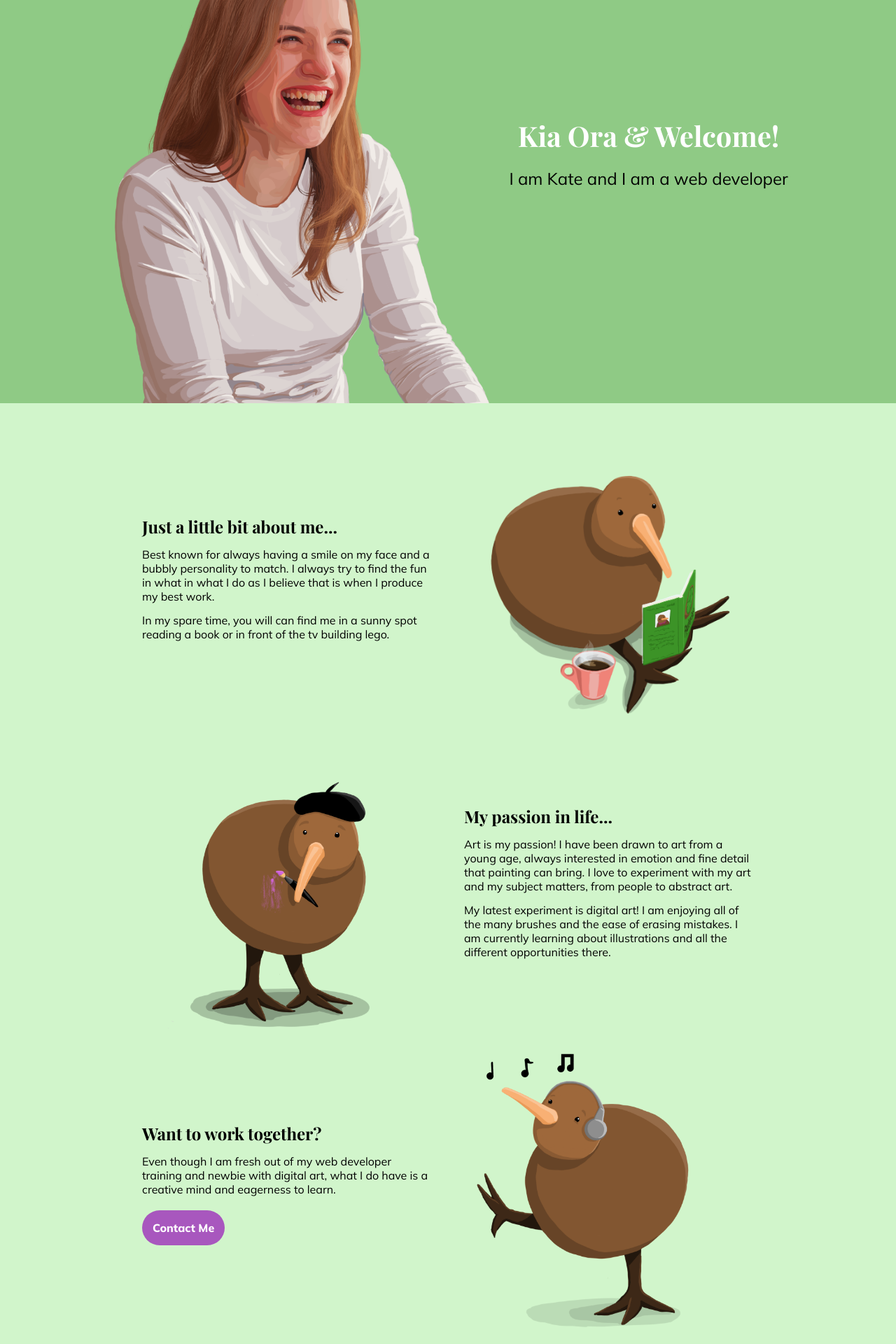
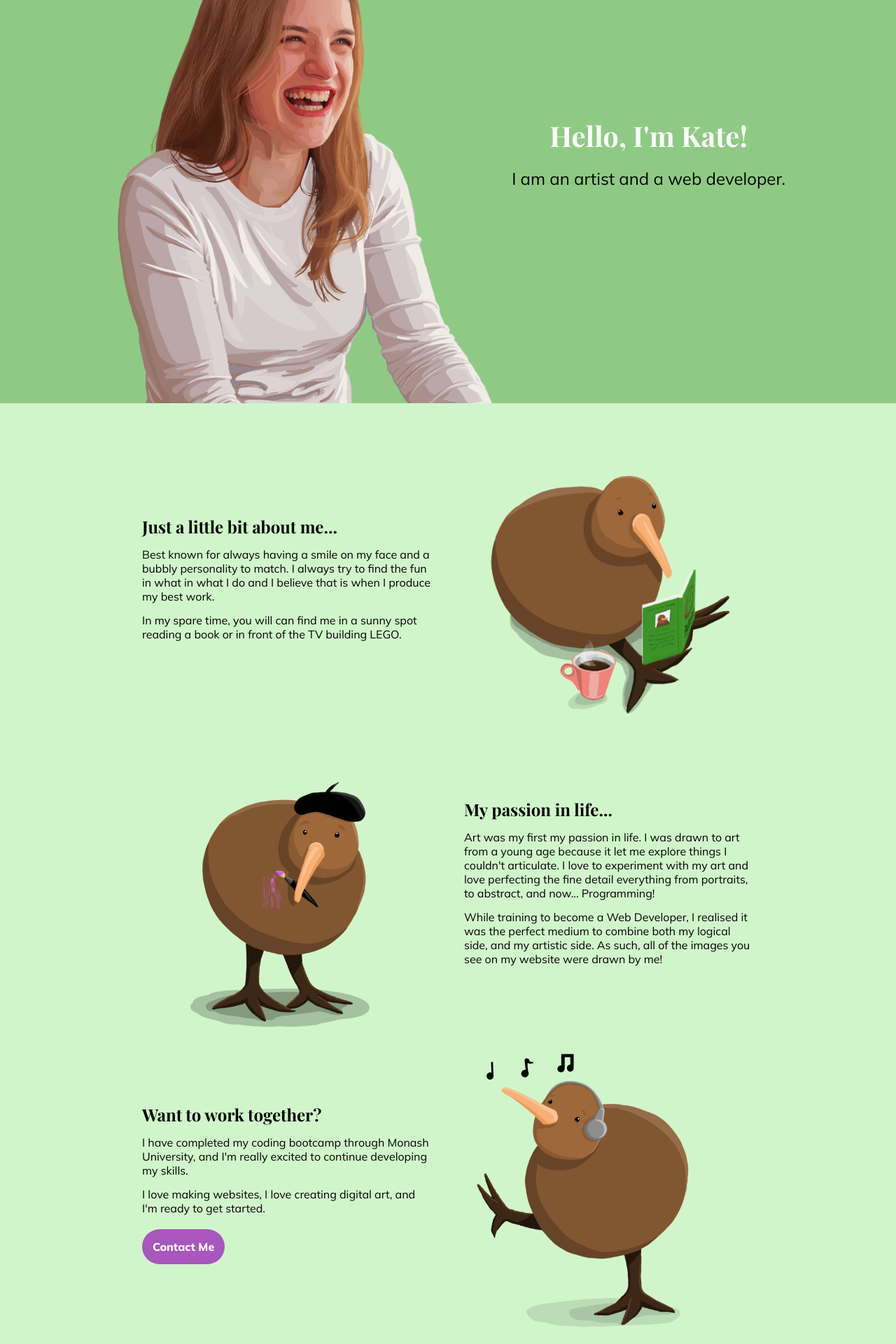
Before and after one commit to katemccoll/React-Portfolio, a React (Create React App) app: page / in a window 1280 px wide. Shown: the part 300-2220 px from the top of the page at 70% size. Built offline with nearby package versions, Linux system fonts and the light colour scheme; a web font is replaced by a local one.

Commit message:
swap: about and projects

```diff
--- a/src/components/FunFacts.js
+++ b/src/components/FunFacts.js
@@ -14,13 +14,13 @@ const FunFacts = () => {
                     <h2>Just a little bit about me...</h2>
                     <p>
                         Best known for always having a smile on my face and a bubbly personality to match.
-                        I always try to find the fun in what in what I do as
+                        I always try to find the fun in what in what I do and
                         I believe that is when I produce my best work.
 
                     </p>
                     <p>
                         In my spare time, you will can find me in a sunny spot reading a book or
-                        in front of the tv building lego.
+                        in front of the TV building LEGO.
                     </p>
                 </div>
 
@@ -30,14 +30,12 @@ const FunFacts = () => {
                 <div className="fact-text-container">
                     <h2>My passion in life...</h2>
                     <p>
-                        Art is my passion! I have been drawn to art from a young age, always interested in emotion and
-                        fine detail that painting can bring. I love to experiment with my art and my subject matters, from
-                        people to abstract art.
+                        Art was my first my passion in life. I was drawn to art from a young age because it let me explore things I couldn't articulate.
+                        I love to experiment with my art and love perfecting the fine detail everything from portraits, to abstract, and now... Programming!
                     </p>
                     <p>
-                        My latest experiment is digital art! I am enjoying all of the many brushes and
-                        the ease of erasing mistakes. I am currently learning about illustrations and all the different
-                        opportunities there.
+                        While training to become a Web Developer, I realised it was the perfect medium to combine both my logical side, and my artistic side.
+                        As such, all of the images you see on my website were drawn by me!
                     </p>
                 </div>
 
@@ -48,8 +46,11 @@ const FunFacts = () => {
                     <h2>
                         Want to work together?
                     </h2>
-                    <p>Even though I am fresh out of my web developer training and newbie with digital art,
-                    what I do have is a creative mind and eagerness to learn.</p>
+                    <p>I have completed my coding bootcamp through Monash University, and I'm really excited to continue
+                        developing my skills.</p>
+                            <p>I love making websites, I love creating digital art, and I'm ready to get started.
+
+                        </p>
                     <div className="email-button">
                         <a href="/contact">Contact Me</a>
                     </div>
--- a/src/components/HeroSection.js
+++ b/src/components/HeroSection.js
@@ -9,8 +9,8 @@ const HeroSection = () => {
         <>
         <section className="heroContainer">
             <div className="heroText">
-                <h1>Kia Ora & Welcome!</h1>
-                <p>I am Kate and I am a web developer</p>
+                <h1>Hello, I'm Kate!</h1>
+                <p>I am an artist and a web developer.</p>
 
             </div>
             <img className="heroImage" src={KatePortrait} alt="Kate portrait"/>
```
